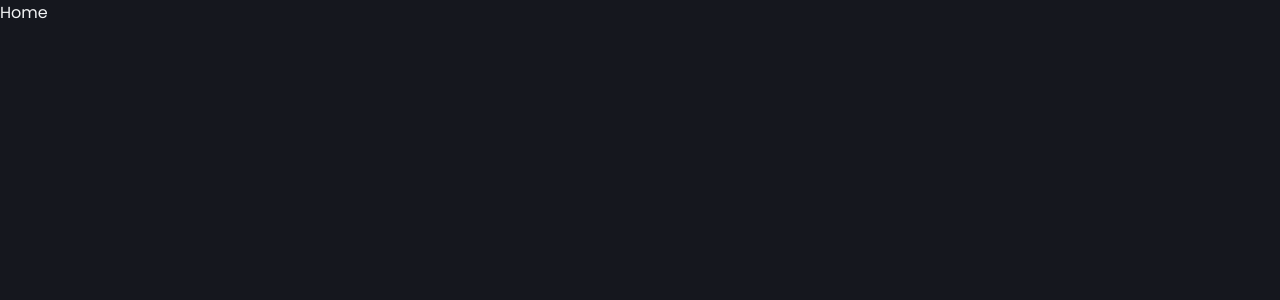
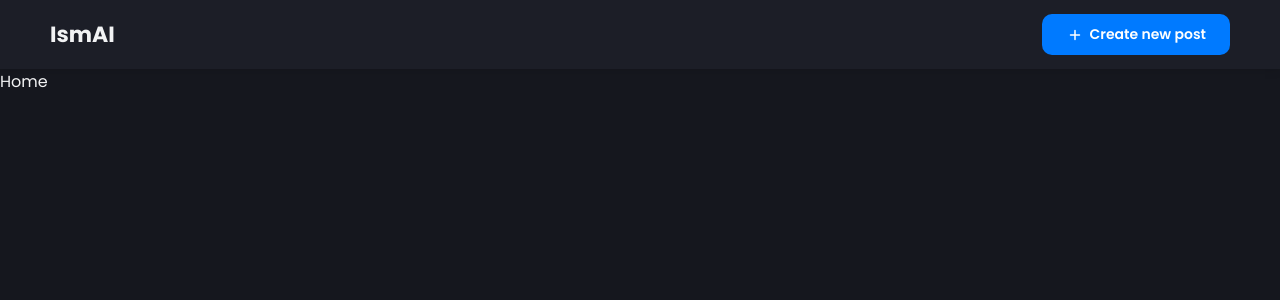
Before and after one commit to IsmaeilSaberi/image-generator-ai-MERN-stack, a React (Create React App) app in the folder client/: page / in a window 1280 px wide. Shown: the top 300 px of the page. Built offline with nearby package versions, Linux system fonts and the light colour scheme.

Commit message:
completing the navbar component

```diff
--- a/client/src/App.js
+++ b/client/src/App.js
@@ -3,6 +3,7 @@
 import Home from "./pages/Home";
 import CreatePost from "./pages/CreatePost";
 import { BrowserRouter, Route, Routes } from "react-router-dom";
+import Navbar from "./components/Navbar";
 
 const Container = styled.div`
   width: 100%;
@@ -30,6 +31,7 @@
       <Container>
         <Wrapper>
           <BrowserRouter>
+            <Navbar />
             <Routes>
               <Route path="/" element={<Home />} exact />
               <Route path="/post" element={<CreatePost />} />
--- /dev/null
+++ b/client/src/components/Navbar.jsx
@@ -0,0 +1,48 @@
+import React from "react";
+import styled from "styled-components";
+import { AddRounded, ExploreRounded } from "@mui/icons-material";
+import Button from "./button";
+import { useNavigate, useLocation } from "react-router-dom";
+
+const Container = styled.div`
+  flex: 1;
+  background: ${({ theme }) => theme.navbar};
+  color: ${({ theme }) => theme.text_primary};
+  font-weight: bold;
+  font-size: 22px;
+  padding: 14px 50px;
+  display: flex;
+  justify-content: space-between;
+  align-items: center;
+  box-shadow: 0 0 10px rgba(0, 0, 0, 0.15);
+  @media only screen and (max-width: 600px) {
+    padding: 10px 12px;
+  }
+`;
+
+const Navbar = () => {
+  const navigate = useNavigate();
+  const location = useLocation();
+  const path = location.pathname.split("/");
+  return (
+    <Container>
+      IsmAI
+      {path[1] === "post" ? (
+        <Button
+          onClick={() => navigate("/")}
+          text="Explore Posts"
+          leftIcon={<ExploreRounded style={{ fontSize: "18px" }} />}
+          type="secondary"
+        />
+      ) : (
+        <Button
+          onClick={() => navigate("/post")}
+          text="Create new post"
+          leftIcon={<AddRounded style={{ fontSize: "18px" }} />}
+        />
+      )}
+    </Container>
+  );
+};
+
+export default Navbar;
--- a/client/src/pages/CreatePost.jsx
+++ b/client/src/pages/CreatePost.jsx
@@ -1,7 +1,13 @@
 import React from "react";
+import styled from "styled-components";
+
+const Container = styled.div`
+  height: 100%;
+  overflow-y: scroll;
+`;
 
 const CreatePost = () => {
-  return <div>CreatePost</div>;
+  return <Container>CreatePost</Container>;
 };
 
 export default CreatePost;
--- a/client/src/pages/Home.jsx
+++ b/client/src/pages/Home.jsx
@@ -1,7 +1,13 @@
 import React from "react";
+import styled from "styled-components";
+
+const Container = styled.div`
+  height: 100%;
+  overflow-y: scroll;
+`;
 
 const Home = () => {
-  return <div>Home</div>;
+  return <Container>Home</Container>;
 };
 
 export default Home;
```
